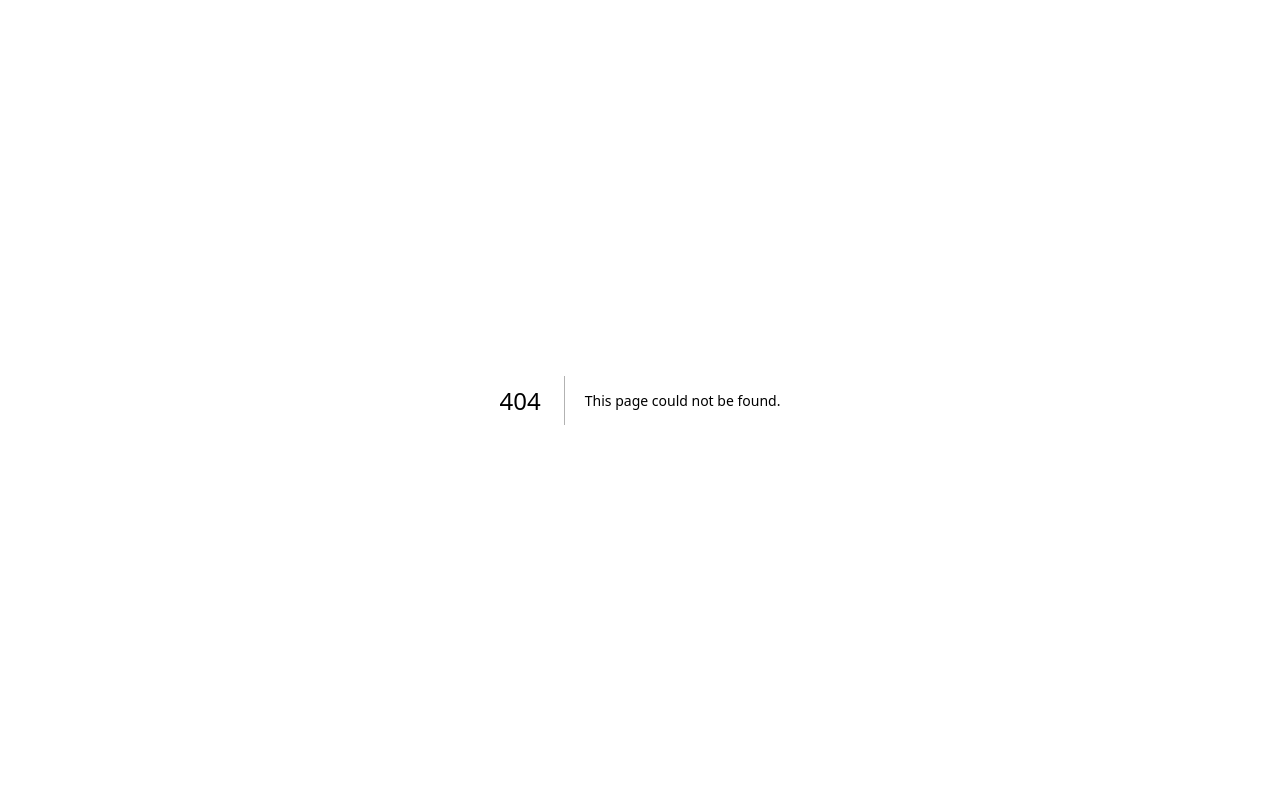
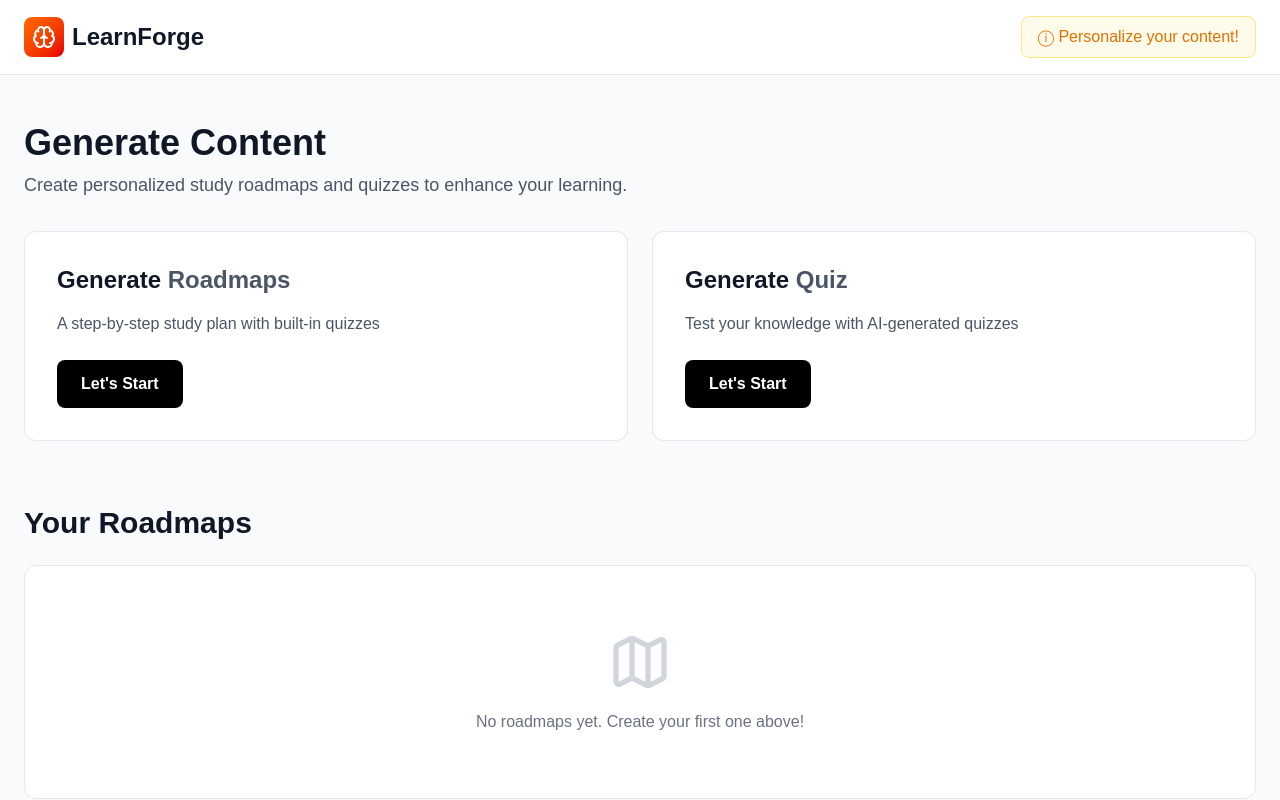
Before and after one commit to ritesh-negii/learnforge, a Next.js app: page /dashboard in a window 1280 px wide. Before the commit this address had no page. Shown: the top 800 px of the page. Built offline with nearby package versions, Linux system fonts and the light colour scheme.

Commit message:
Add simple dashboard with roadmaps and quizzes sections

```diff
--- /dev/null
+++ b/src/app/dashboard/page.tsx
@@ -0,0 +1,87 @@
+import { UserButton } from '@clerk/nextjs';
+import { Brain, Map, BookOpen } from 'lucide-react';
+
+export default function Dashboard() {
+  return (
+    <div className="min-h-screen bg-gray-50">
+      {/* Header */}
+      <header className="bg-white border-b border-gray-200">
+        <div className="max-w-7xl mx-auto px-6 py-4 flex items-center justify-between">
+          <div className="flex items-center gap-2">
+            <div className="bg-gradient-to-br from-orange-500 to-red-600 p-2 rounded-lg">
+              <Brain className="w-6 h-6 text-white" />
+            </div>
+            <span className="text-2xl font-bold text-gray-900">LearnForge</span>
+          </div>
+          <div className="flex items-center gap-4">
+            <button className="px-4 py-2 text-amber-600 bg-amber-50 rounded-lg font-medium border border-amber-200">
+              ⓘ Personalize your content!
+            </button>
+            <UserButton afterSignOutUrl="/" />
+          </div>
+        </div>
+      </header>
+
+      {/* Main Content */}
+      <main className="max-w-7xl mx-auto px-6 py-12">
+        {/* Generate Content Section */}
+        <section className="mb-16">
+          <h1 className="text-4xl font-bold text-gray-900 mb-2">Generate Content</h1>
+          <p className="text-gray-600 text-lg mb-8">
+            Create personalized study roadmaps and quizzes to enhance your learning.
+          </p>
+
+          <div className="grid md:grid-cols-2 gap-6">
+            {/* Generate Roadmaps Card */}
+            <div className="bg-white rounded-xl border border-gray-200 p-8 hover:shadow-lg transition">
+              <h2 className="text-2xl font-bold text-gray-900 mb-4">
+                Generate <span className="text-gray-600">Roadmaps</span>
+              </h2>
+              <p className="text-gray-600 mb-6">
+                A step-by-step study plan with built-in quizzes
+              </p>
+              <button className="px-6 py-3 bg-black text-white rounded-lg font-semibold hover:bg-gray-800 transition">
+                Let's Start
+              </button>
+            </div>
+
+            {/* Generate Quiz Card */}
+            <div className="bg-white rounded-xl border border-gray-200 p-8 hover:shadow-lg transition">
+              <h2 className="text-2xl font-bold text-gray-900 mb-4">
+                Generate <span className="text-gray-600">Quiz</span>
+              </h2>
+              <p className="text-gray-600 mb-6">
+                Test your knowledge with AI-generated quizzes
+              </p>
+              <button className="px-6 py-3 bg-black text-white rounded-lg font-semibold hover:bg-gray-800 transition">
+                Let's Start
+              </button>
+            </div>
+          </div>
+        </section>
+
+        {/* Your Roadmaps Section */}
+        <section className="mb-12">
+          <h2 className="text-3xl font-bold text-gray-900 mb-6">Your Roadmaps</h2>
+          <div className="bg-white rounded-xl border border-gray-200 p-8">
+            <div className="text-center text-gray-500 py-8">
+              <Map className="w-16 h-16 text-gray-300 mx-auto mb-4" />
+              <p>No roadmaps yet. Create your first one above!</p>
+            </div>
+          </div>
+        </section>
+
+        {/* Your Quizzes Section */}
+        <section>
+          <h2 className="text-3xl font-bold text-gray-900 mb-6">Your Quizzes</h2>
+          <div className="bg-white rounded-xl border border-gray-200 p-8">
+            <div className="text-center text-gray-500 py-8">
+              <BookOpen className="w-16 h-16 text-gray-300 mx-auto mb-4" />
+              <p>No quizzes yet. Generate your first one above!</p>
+            </div>
+          </div>
+        </section>
+      </main>
+    </div>
+  );
+}
```
